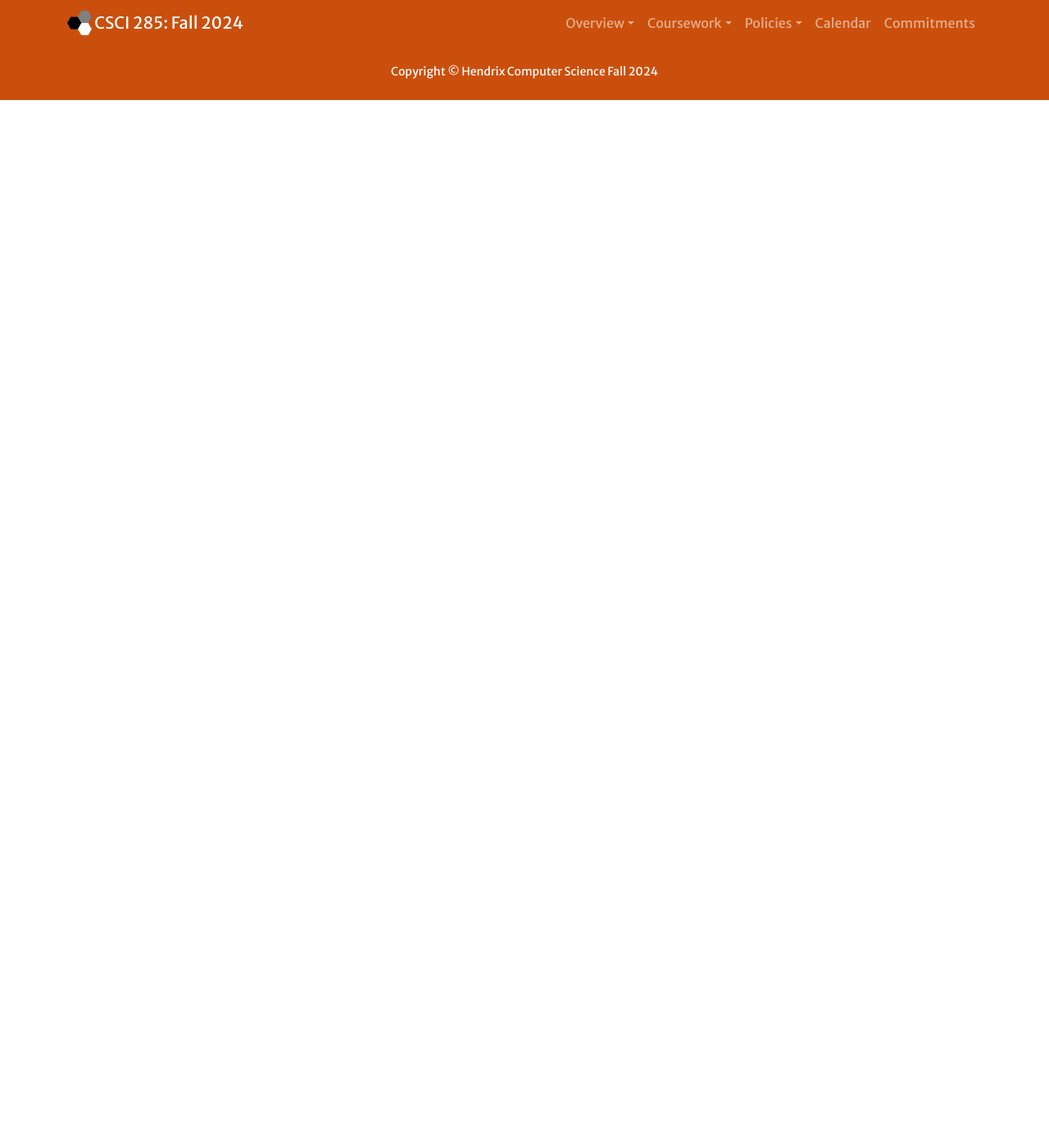
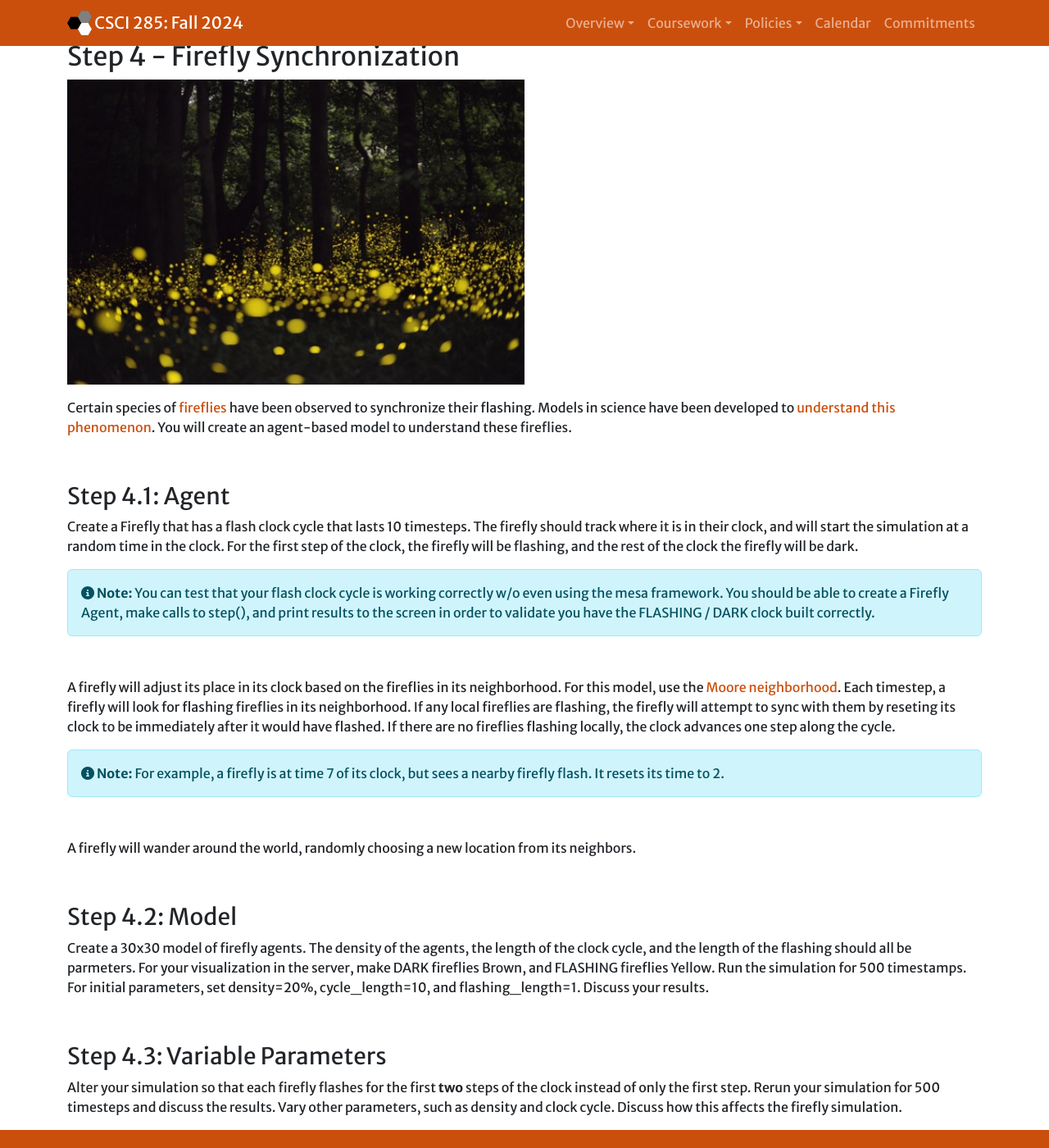
Before and after one commit to Hendrix-CS/csci285, a Jekyll site: the page built from labs/abm.md, in a window 1280 px wide and 1400 px high, scrolled down 1460 px. Shown: the whole window at 82% size. Built offline with Jekyll 4.4.1, drawn with Linux system fonts in a browser that asks for light colours; nearby versions of some CDN libraries; our own code applies the rules of GitHub Pages for plain Markdown files; before the commit the page ends 1582 px from its top, so only the background shows below that.

Commit message:
Step 4 ABM

```diff
--- a/labs/abm.md
+++ b/labs/abm.md
@@ -63,3 +63,39 @@ Take some screen shots of your visualization to turn in with your report.
 You should notice that the parameters for this model are very inadequate for effective communication. Find a reasonable set of parameters that allow the ants to quickly find the food and gather it all to their home.
 
 Use the Notebook included in the model to visualize a graph of the food collection using your optimized parameters.
+
+## Step 4 - Firefly Synchronization
+
+![Fireflies](../assets/images/firefliespublicdomain.jpg){: .pull-right .w-50 .img-fluid}
+
+Certain species of [fireflies](https://www.nps.gov/grsm/learn/nature/fireflies.htm) have been observed to synchronize their flashing. Models in science have been developed to [understand this phenomenon](http://users.uoa.gr/~pjioannou/nonlin/fireflysychronization.pdf). You will create an agent-based model to understand these fireflies.
+
+<br />
+
+### Step 4.1: Agent
+
+Create a Firefly that has a flash clock cycle that lasts 10 timesteps. The firefly should track where it is in their clock, and will start the simulation at a random time in the clock. For the first step of the clock, the firefly will be flashing, and the rest of the clock the firefly will be dark.
+
+{% include note.html content="You can test that your flash clock cycle is working correctly w/o even using the mesa framework. You should be able to create a Firefly Agent, make calls to step(), and print results to the screen in order to validate you have the FLASHING / DARK clock built correctly." %}
+
+<br />
+
+A firefly will adjust its place in its clock based on the fireflies in its neighborhood. For this model, use the [Moore neighborhood](https://mesa.readthedocs.io/en/latest/apis/space.html#mesa.space.Grid.get_neighborhood). Each timestep, a firefly will look for flashing fireflies in its neighborhood. If any local fireflies are flashing, the firefly will attempt to sync with them by reseting its clock to be immediately after it would have flashed. If there are no fireflies flashing locally, the clock advances one step along the cycle.
+
+{% include note.html content="For example, a firefly is at time 7 of its clock, but sees a nearby firefly flash. It resets its time to 2." %}
+
+<br />
+
+A firefly will wander around the world, randomly choosing a new location from its neighbors.
+
+<br />
+
+### Step 4.2: Model
+
+Create a 30x30 model of firefly agents. The density of the agents, the length of the clock cycle, and the length of the flashing should all be parmeters. For your visualization in the server, make DARK fireflies Brown, and FLASHING fireflies Yellow. Run the simulation for 500 timestamps. For initial parameters, set density=20%, cycle_length=10, and flashing_length=1. Discuss your results.
+
+<br />
+
+### Step 4.3: Variable Parameters
+
+Alter your simulation so that each firefly flashes for the first **two** steps of the clock instead of only the first step. Rerun your simulation for 500 timesteps and discuss the results. Vary other parameters, such as density and clock cycle. Discuss how this affects the firefly simulation.
```
